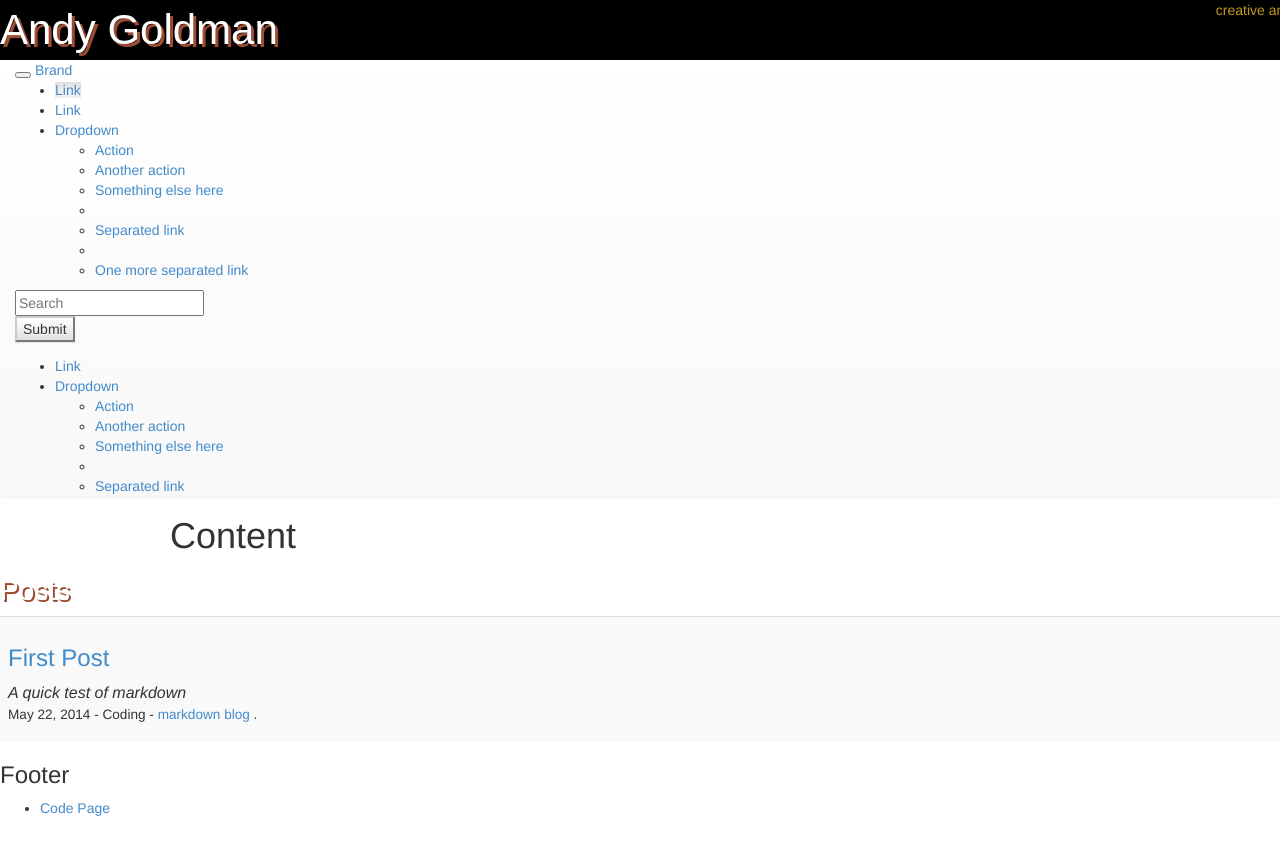
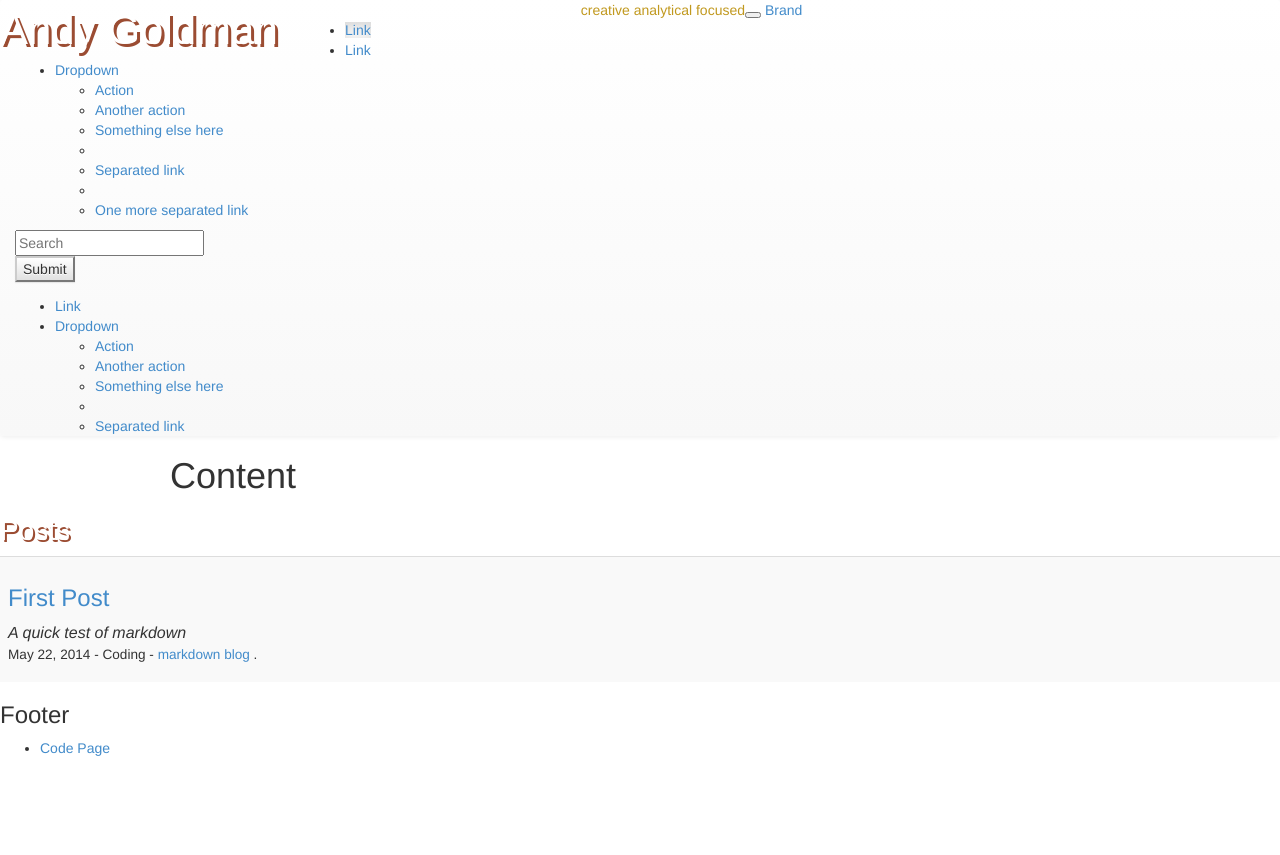
Before and after one commit to AndyGoldman/AndyGoldman2.github.io, a Jekyll site: the page built from index.html, in a window 1280 px wide. Shown: the top 855 px of the page. Built offline with Jekyll 4.4.1, drawn with Linux system fonts in a browser that asks for light colours; nearby versions of some CDN libraries.

Commit message:
updated css selectors and made changes to main.css

```diff
--- a/css/main.css
+++ b/css/main.css
@@ -12,8 +12,9 @@
 }
 
 .header1 {
-	width: 100%;
-	height: 80px;
+	width: 25%;
+	display: inline-block;
+	float: left;
 	font-family: sans-serif;
 	font-size: 3em;
 	color: white;
@@ -34,7 +35,7 @@ body {
 	background-color: white;
 }
 
-.group {
+.header-group {
 	width: 1380px;
 	background-color: black;
 }
@@ -44,6 +45,6 @@ body {
 	text-align: right;
 	font-family: inherit;
 	color: rgb(193,153,31);
-	display: block;
-	float: right;
+	display: inline-block;
+	float: left;
 }
```
